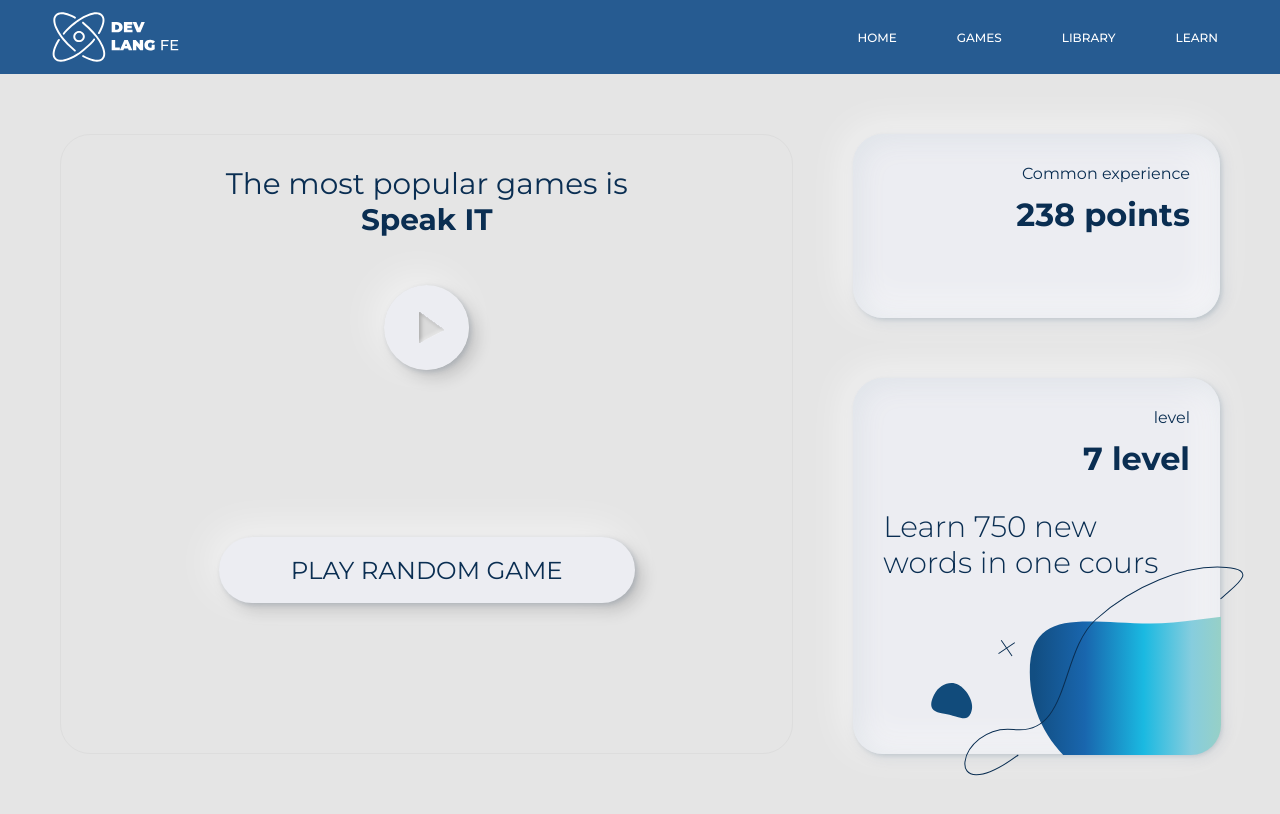
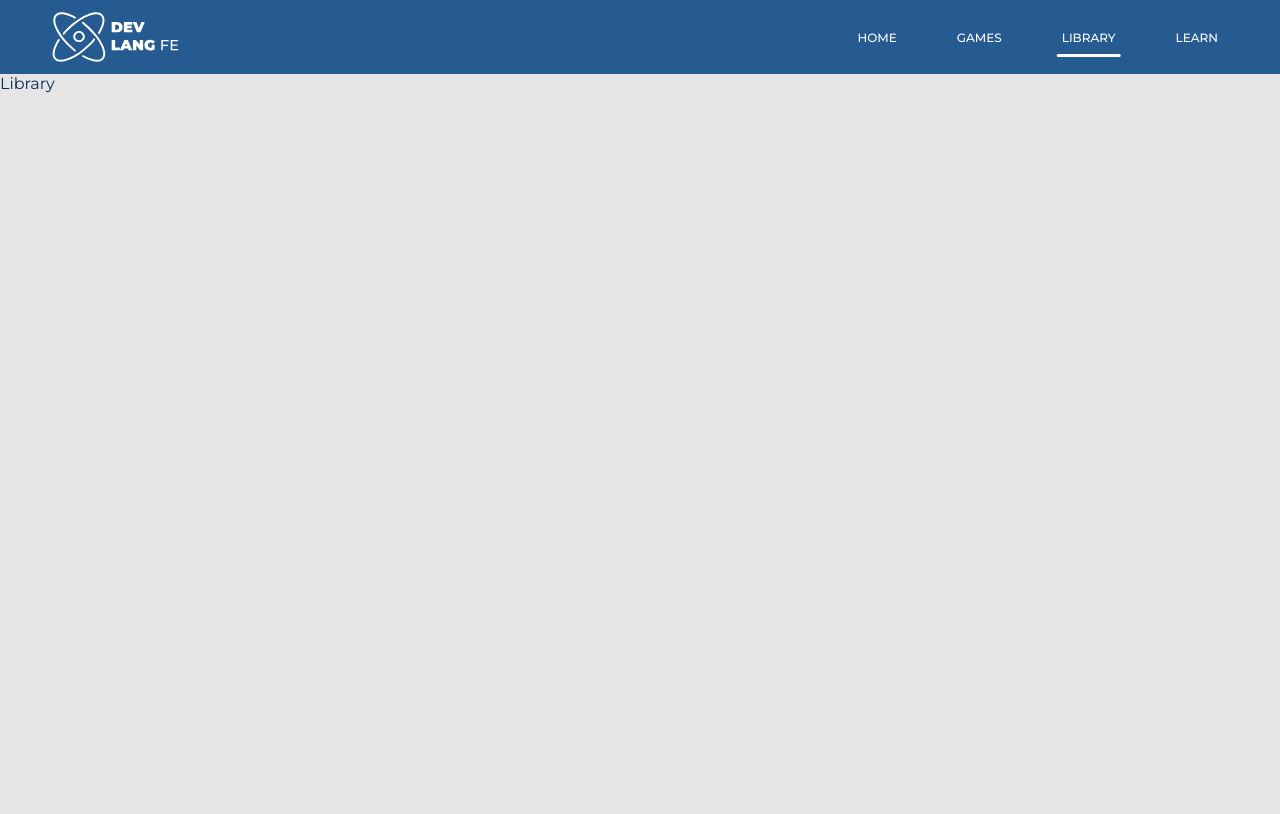
Before and after one commit to Anton-Osip/dev-lang, a React (Create React App) app: page /library in a window 1280 px wide. Built offline with nearby package versions, Linux system fonts and the light colour scheme.

Commit message:
Подключаем react-router-dom для работы с будущими страницами

```diff
--- a/package.json
+++ b/package.json
@@ -12,6 +12,7 @@
     "@types/react-dom": "^18.2.7",
     "react": "^18.2.0",
     "react-dom": "^18.2.0",
+    "react-router-dom": "^6.16.0",
     "react-scripts": "5.0.1",
     "typescript": "^4.9.5",
     "web-vitals": "^2.1.4"
--- a/src/App.tsx
+++ b/src/App.tsx
@@ -2,13 +2,19 @@ import React from 'react'
 import './App.css'
 import Header from './components/Header/Header'
 import Dashboard from './components/Dashboard/Dashboard'
+import { BrowserRouter, Routes, Route } from 'react-router-dom'
+import Library from './components/Library/Library'
 
 function App() {
   return (
-    <div>
+    <BrowserRouter>
       <Header />
-      <Dashboard />
-    </div>
+
+      <Routes>
+        <Route path='/dashboard' element={<Dashboard />} />
+        <Route path='/library' element={<Library />} />
+      </Routes>
+    </BrowserRouter>
   )
 }
 
--- /dev/null
+++ b/src/components/Library/Library.tsx
@@ -0,0 +1,6 @@
+import React from 'react'
+// import styles from './Library.module.css'
+
+export default function Library() {
+  return <div>Library</div>
+}
--- a/src/components/Nav/Nav.tsx
+++ b/src/components/Nav/Nav.tsx
@@ -1,14 +1,14 @@
-/* eslint-disable jsx-a11y/anchor-is-valid */
 import React from 'react'
+import { NavLink } from 'react-router-dom'
 import styles from './Nav.module.css'
 
 export default function Nav() {
   return (
     <nav className={styles.nav}>
-      <a href='#'>Home</a>
-      <a href='#'>Games</a>
-      <a href='#'>Library</a>
-      <a href='#'>Learn</a>
+      <NavLink to='/dashboard'>Home</NavLink>
+      <NavLink to='/games'>Games</NavLink>
+      <NavLink to='/library'>Library</NavLink>
+      <NavLink to='/learn'>Learn</NavLink>
     </nav>
   )
 }
```
Also changed, not shown: src/components/Library/Library.module.css (renamed from src/assets/css/Library.module.css), 1 other file (tests, documents, lock files or other folders).
